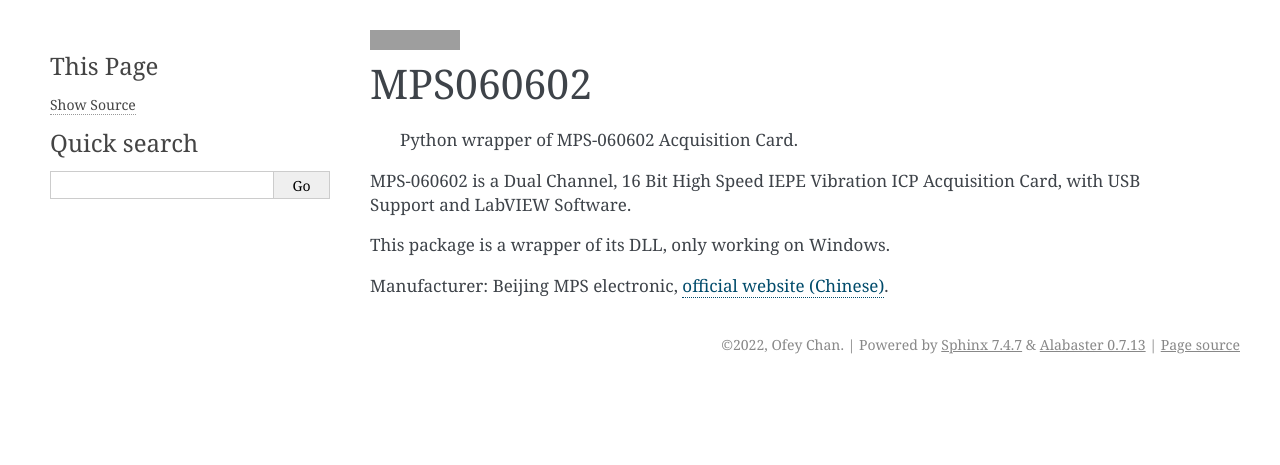
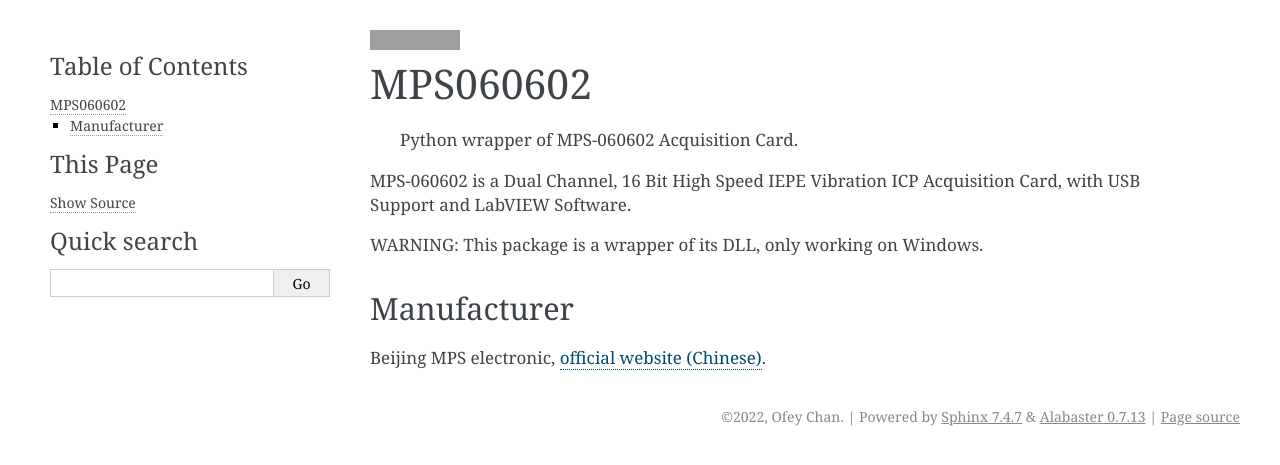
Before and after one commit to ofey404/MPS060602, a Sphinx documentation site: the page built from docs/readme.rst, in a window 1280 px wide. Shown: the top 465 px of the page. Built offline with Sphinx 7.4.7, drawn with Linux system fonts in a browser that asks for light colours; grey boxes are pictures that could not be loaded.

```diff
--- a/README.rst
+++ b/README.rst
@@ -37,8 +37,12 @@ MPS-060602 is a Dual Channel, 16 Bit High Speed IEPE
 Vibration ICP Acquisition Card, with USB Support and
 LabVIEW Software.
 
-This package is a wrapper of its DLL, only working on
+WARNING: This package is a wrapper of its DLL, only working on
 Windows.
 
-Manufacturer: Beijing MPS electronic, `official website
+------------
+Manufacturer
+------------
+
+Beijing MPS electronic, `official website
 (Chinese) <http://www.mps-electronic.com.cn/>`_.
--- a/docs/index.rst
+++ b/docs/index.rst
@@ -30,7 +30,8 @@ Contents
    :maxdepth: 2
 
    Overview <readme>
-   MPS-060602 Tutorial <tutorial>
+   Installation Guide <installation>
+   MPS060602 Tutorial <tutorial>
    Contributions & Help <contributing>
    License <license>
    Authors <authors>
```
Also changed, not shown: docs/installation.rst (added, +57 -0 lines), docs/tutorial.rst (+4 -13 lines), docs/_static/card-to-wave-generator.jpg (added), docs/_static/labview-interface.jpg (added), 9 other files.
